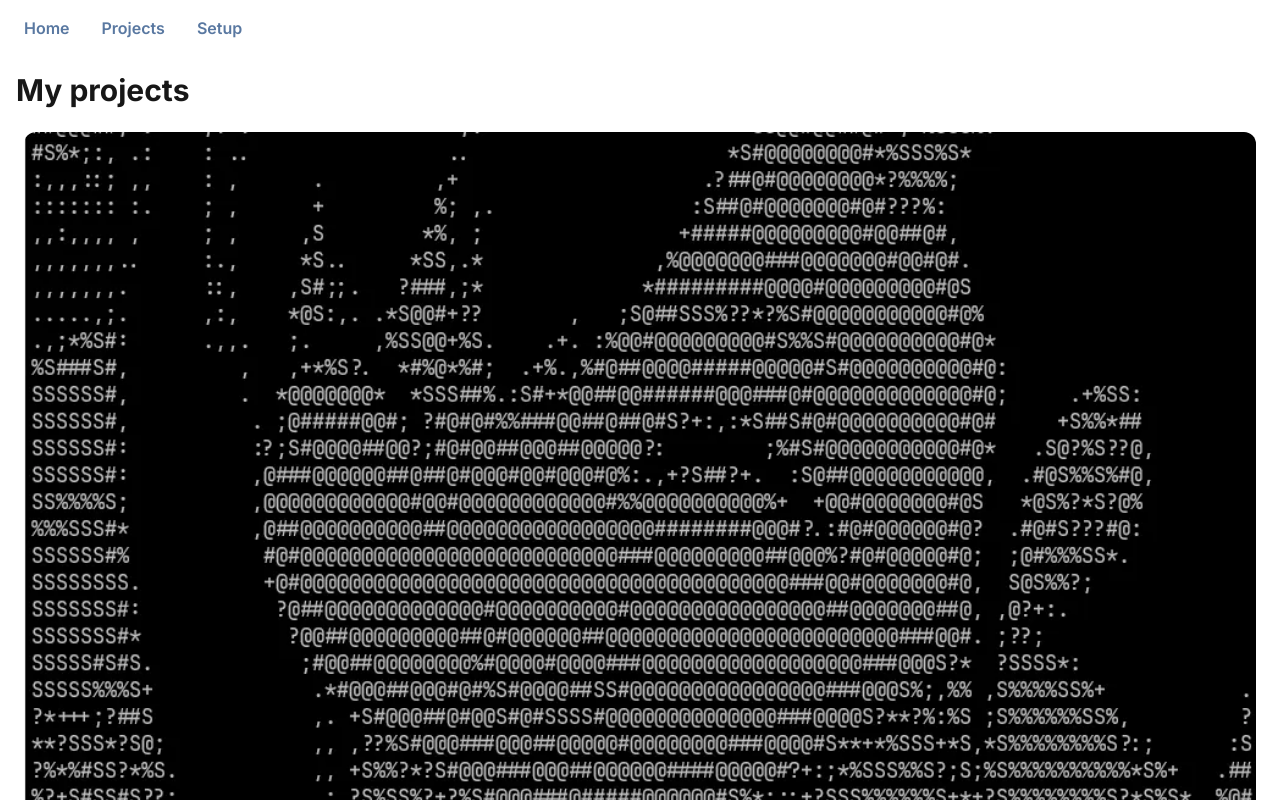
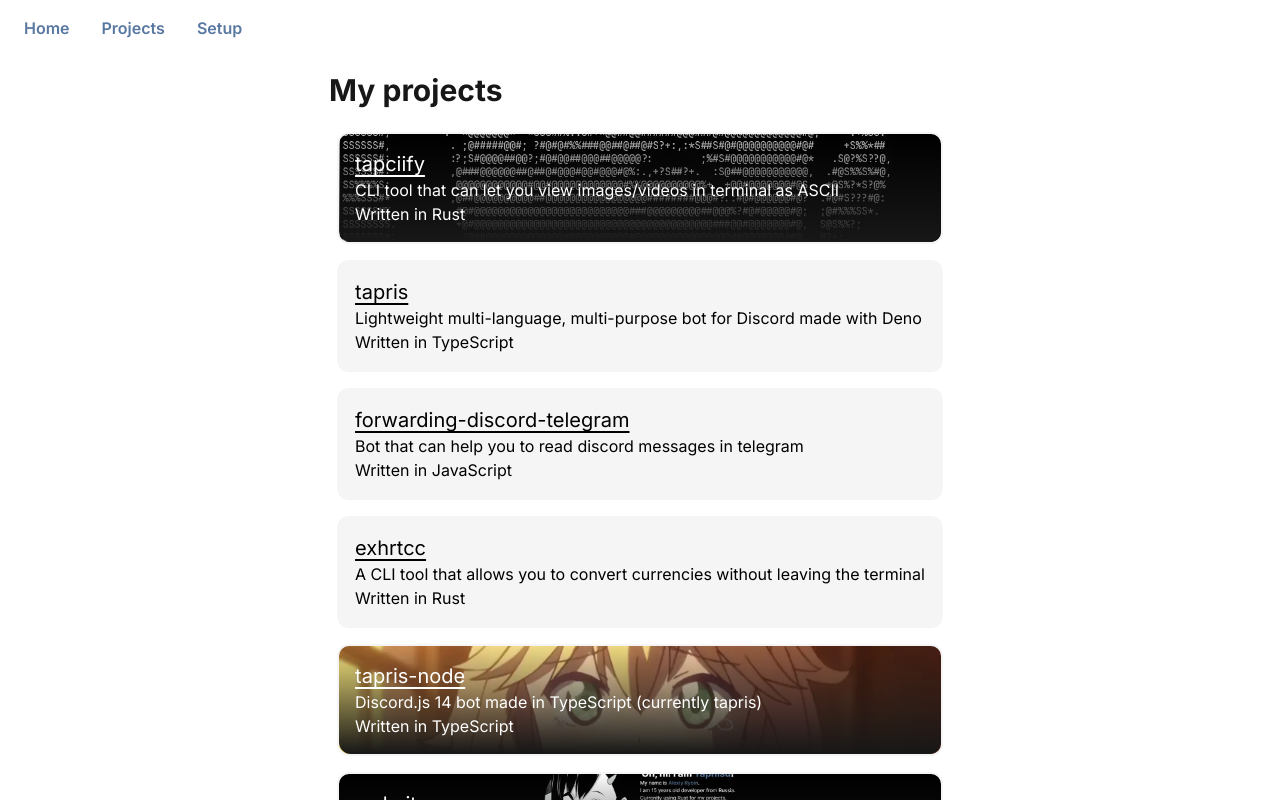
Before and after one commit to tapnisu/tapni.su, a Next.js app: page /projects in a window 1280 px wide. Shown: the top 800 px of the page. Built offline with nearby package versions, Linux system fonts and the light colour scheme; what tailwindcss-selection-variant would draw is missing.

Commit message:
Set images as background

```diff
--- a/components/Card.tsx
+++ b/components/Card.tsx
@@ -1,43 +1,55 @@
-import Image, { StaticImageData } from "next/image";
 import Link from "next/link";
 
 export interface CardProps {
 	title: string;
-	image?: StaticImageData;
+	image?: string;
 	url?: string;
+	theme?: string;
 	description: string;
 	comments?: string;
 }
 
-const Card = ({ title, image, url, description, comments }: CardProps) => (
-	<div className="bg-main-100 dark:bg-main-900 m-4 rounded-xl">
-		{image ? (
-			<Image
-				src={image}
-				className="w-full rounded-t-xl"
-				alt={title}
-				sizes="(max-width: 768px) 100vw,
-					(max-width: 1200px) 50vw,
-					400px"
-				placeholder="blur"
-			/>
-		) : (
-			<></>
-		)}
-
-		<div className="p-4">
+const Card = ({
+	title,
+	image,
+	url,
+	description,
+	comments,
+	theme
+}: CardProps) => (
+	<div
+		className={
+			"m-4 bg-main-100 dark:bg-main-900 rounded-xl border-2 border-main-100 dark:border-main-900"
+		}
+		style={{
+			backgroundImage: image ? `url(${image})` : "none",
+			backgroundSize: "100%",
+			backgroundPosition: "center"
+		}}
+	>
+		<div
+			className={`${
+				theme == undefined
+					? "text-main-950 dark:text-main-100"
+					: `bg-gradient-to-b from-transparent ${
+							theme == "light"
+								? "text-main-950 to-main-100 "
+								: "text-main-50 to-main-900"
+					  }`
+			} p-4 rounded-xl`}
+		>
 			{url ? (
 				<Link
 					href={url}
-					className="text-xl cursor-pointer text-main-900 dark:text-main-100 hover:text-accent-600 dark:hover:text-accent-500 transition-colors"
+					className="text-xl cursor-pointer hover:text-accent-600 dark:hover:text-accent-500 transition-colors underline underline-offset-4"
 				>
 					{title}
 				</Link>
 			) : (
-				<h2 className="text-xl text-main-900 dark:text-main-100">{title}</h2>
+				<h2 className="text-xl">{title}</h2>
 			)}
 
-			<p className="text-main-800 dark:text-main-400 font-sans">
+			<p>
 				{description}
 				<br />
 				{comments}
--- /dev/null
+++ b/data/projects.json
@@ -0,0 +1,44 @@
+[
+	{
+		"description": "CLI tool that can let you view images/videos in terminal as ASCII",
+		"image": "/projects/tapciify.webp",
+		"language": "Rust",
+		"name": "tapciify",
+		"theme": "dark",
+		"url": "https://github.com/tapnisu/tapciify"
+	},
+	{
+		"description": "Lightweight multi-language, multi-purpose bot for Discord made with Deno",
+		"language": "TypeScript",
+		"name": "tapris",
+		"url": "https://github.com/tapris-bot/tapris"
+	},
+	{
+		"description": "Bot that can help you to read discord messages in telegram",
+		"language": "JavaScript",
+		"name": "forwarding-discord-telegram",
+		"url": "https://github.com/tapnisu/forwarding-discord-telegram"
+	},
+	{
+		"description": "A CLI tool that allows you to convert currencies without leaving the terminal",
+		"language": "Rust",
+		"name": "exhrtcc",
+		"url": "https://github.com/tapnisold/exhrtcc"
+	},
+	{
+		"description": "Discord.js 14 bot made in TypeScript (currently tapris)",
+		"image": "/projects/tapris.webp",
+		"language": "TypeScript",
+		"name": "tapris-node",
+		"theme": "dark",
+		"url": "https://github.com/tapris-bot/tapris-node"
+	},
+	{
+		"description": "My personal website (you are here right now)",
+		"image": "/projects/website.webp",
+		"language": "Typescript",
+		"name": "website",
+		"url": "https://github.com/tapnisu/website",
+		"theme": "dark"
+	}
+]
--- /dev/null
+++ b/data/setup.json
@@ -0,0 +1,14 @@
+[
+	{
+		"name": "PC",
+		"description": "My PC, standing on a chair with Intel Core i9 11900KF, 64GB RAM (16GB*4) and RTX 3080 12GB in it"
+	},
+	{
+		"name": "Keychron K2 V2",
+		"description": "Keyboard I use for coding. Gateron Red Switches and toilet paper modded"
+	},
+	{
+		"name": "Razer Viper V2 Pro",
+		"description": "Mouse"
+	}
+]
--- a/pages/index.tsx
+++ b/pages/index.tsx
@@ -13,7 +13,7 @@ const HomePage = () => {
 			<div className="flex flex-row flex-wrap justify-center items-center">
 				<Image
 					src={Avatar}
-					className="w-72 rounded-full m-2 border-main-300 dark:border-main-800"
+					className="w-72 rounded-full m-2"
 					alt="Avatar"
 					sizes="(max-width: 768px) 100vw,
 							(max-width: 1200px) 50vw,
--- a/pages/projects.tsx
+++ b/pages/projects.tsx
@@ -1,64 +1,20 @@
 import Card from "@/components/Card";
 import BasePageLayout from "@components/BasePageLayout";
-import tapciifyImage from "@public/projects/tapciify.webp";
-import websiteImage from "@public/projects/website.webp";
+import projects from "@data/projects.json";
 
 const ProjectsPage = () => {
 	return (
 		<BasePageLayout title="Tapnisu - Projects" description="Projects I made">
 			<h1 className="text-3xl font-bold p-2">My projects</h1>
 
-			{[
-				{
-					name: "tapciify",
-					image: tapciifyImage,
-					url: "https://github.com/tapnisu/tapciify",
-					description:
-						"CLI tool that can let you view images/videos in terminal as ASCII",
-					language: "Rust"
-				},
-				{
-					name: "tapris",
-					url: "https://github.com/tapris-bot/tapris",
-					description:
-						"Lightweight multi-language, multi-purpose bot for Discord made with Deno",
-					language: "TypeScript"
-				},
-				{
-					name: "forwarding-discord-telegram",
-					url: "https://github.com/tapnisu/forwarding-discord-telegram",
-					description:
-						"Bot that can help you to read discord messages in telegram",
-					language: "JavaScript"
-				},
-				{
-					name: "exhrtcc",
-					url: "https://github.com/tapnisold/exhrtcc",
-					description:
-						"A CLI tool that allows you to convert currencies without leaving the terminal",
-					language: "Rust"
-				},
-				{
-					name: "tapris-node",
-					url: "https://github.com/tapris-bot/tapris-node",
-					description:
-						"Discord.js 14 bot made in TypeScript (currently tapris)",
-					language: "TypeScript"
-				},
-				{
-					name: "website",
-					image: websiteImage,
-					url: "https://github.com/tapnisu/website",
-					description: "My personal website (you are here right now)",
-					language: "Typescript"
-				}
-			]?.map(({ name, image, url, description, language }) => (
+			{projects?.map(({ name, image, url, description, language, theme }) => (
 				<Card
 					title={name}
 					image={image}
 					url={url}
 					description={description}
 					comments={`Written in ${language}`}
+					theme={theme}
 					key={name}
 				/>
 			))}
--- a/pages/setup.tsx
+++ b/pages/setup.tsx
@@ -1,5 +1,6 @@
 import Card from "@/components/Card";
 import BasePageLayout from "@components/BasePageLayout";
+import setup from "@data/setup.json";
 
 const SetupPage = () => {
 	return (
@@ -9,22 +10,7 @@ const SetupPage = () => {
 		>
 			<h1 className="text-3xl font-bold">My setup</h1>
 
-			{[
-				{
-					name: "PC",
-					description:
-						"My PC, standing on a chair with Intel Core i9 11900KF, 64GB RAM (16GB*4) and RTX 3080 12GB in it"
-				},
-				{
-					name: "Keychron K2 V2",
-					description:
-						"Keyboard I use for coding. Gateron Red Switches and toilet paper modded"
-				},
-				{
-					name: "Razer Viper V2 Pro",
-					description: "Mouse"
-				}
-			].map(({ name, description }) => (
+			{setup.map(({ name, description }) => (
 				<Card title={name} description={description} key={name} />
 			))}
 		</BasePageLayout>
--- a/tailwind.config.js
+++ b/tailwind.config.js
@@ -1,4 +1,5 @@
 const { fontFamily } = require("tailwindcss/defaultTheme");
+const { transparent } = require("tailwindcss/colors");
 
 /** @type {import('tailwindcss').Config} */
 module.exports = {
@@ -32,7 +33,8 @@ module.exports = {
 				700: "#3f5873",
 				800: "#2a3b4c",
 				900: "#151d26"
-			}
+			},
+			transparent
 		},
 		extend: {
 			fontFamily: {
--- a/tsconfig.json
+++ b/tsconfig.json
@@ -19,7 +19,8 @@
 			"@/*": ["./*"],
 			"@components/*": ["components/*"],
 			"@styles/*": ["styles/*"],
-			"@public/*": ["public/*"]
+			"@public/*": ["public/*"],
+			"@data/*": ["data/*"]
 		}
 	},
 	"include": ["next-env.d.ts", "**/*.ts", "**/*.tsx"],
```
Also changed, not shown: public/projects/tapris.webp (added), 1 other file (tests, documents, lock files or other folders).
